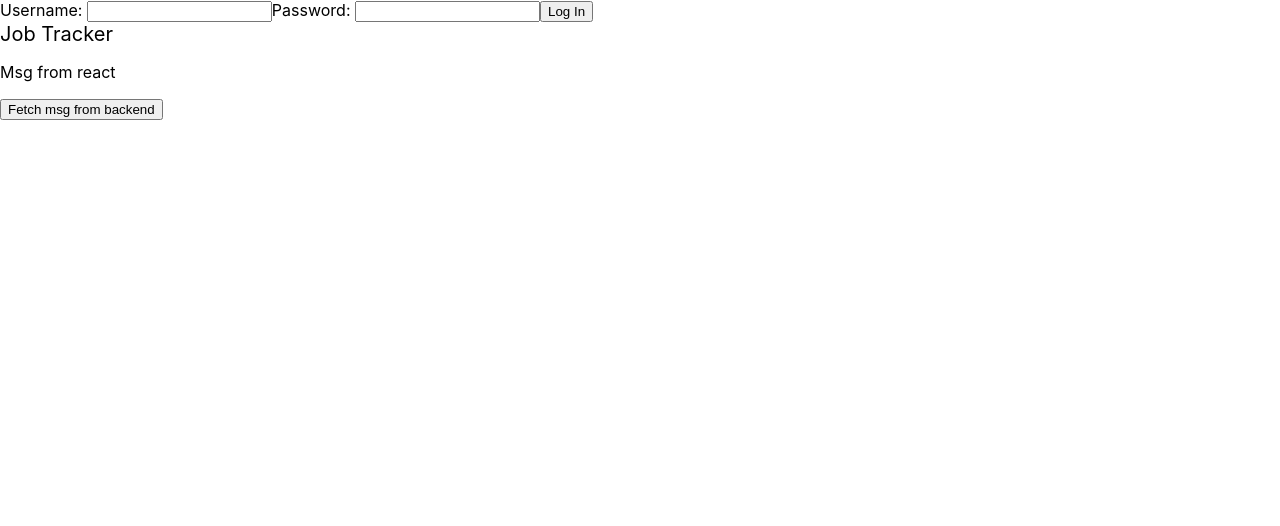
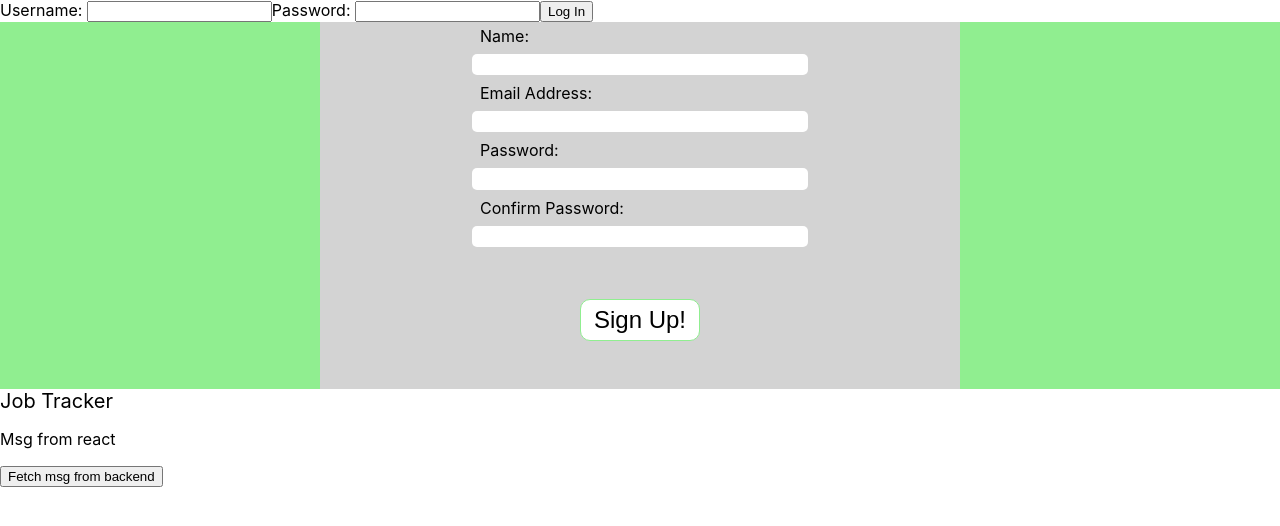
Before and after one commit to chingu-voyages/v8-chimeras-team-04, a React (Create React App) app in the folder client/: page / in a window 1280 px wide. Shown: the top 526 px of the page. Built offline with nearby package versions, Linux system fonts and the light colour scheme.

Commit message:
signup field

```diff
--- a/client/src/App.jsx
+++ b/client/src/App.jsx
@@ -2,6 +2,7 @@ import React, { useState } from 'react';
 
 import Login from './components/Login';
 import Header from './components/Header';
+import Signup from './components/Signup';
 
 export default function App() {
   const [data, setData] = useState();
@@ -9,6 +10,7 @@ export default function App() {
   return (
     <div>
       <Login />
+      <Signup />
       <Header />
       <p>Msg from react</p>
       <p>{data}</p>
--- /dev/null
+++ b/client/src/Components/Signup.jsx
@@ -0,0 +1,70 @@
+import React, { useState } from 'react';
+import './Signup.scss';
+
+export default function Signup() {
+  const [ username, setUsername ] = useState("");
+  const [ email, setEmail ] = useState('');
+  const [ password, setPassword ] = useState('');
+  const [ confirm, setConfirm ] = useState('');
+
+  return (
+    <div className="signup">
+      <form onSubmit={handleSubmit}>
+        <label htmlFor="username">Name: </label>
+        <input
+          type="text"
+          name="username"
+          value={username}
+          onChange={e => setUsername(e.target.value)}
+        />
+        {/* <br/> */}
+        <label htmlFor="email">Email Address: </label>
+        <input
+          type="email"
+          name="email"
+          value={email}
+          onChange={e => setEmail(e.target.value)}
+        />
+        {/* <br/> */}
+        <label htmlFor="password">Password: </label>
+        <input
+          type="password"
+          name="password"
+          value={password}
+          onChange={e => setPassword(e.target.value)}
+        />
+        {/* <br/> */}
+        <label htmlFor="confirm">Confirm Password: </label>
+        <input
+          type="password"
+          name="confirm"
+          value={confirm}
+          onChange={e => setConfirm(e.target.value)}
+        />
+        {/* <br/> */}
+        <button>Sign Up!</button>
+      </form>
+    </div>
+  )
+
+  function handleSubmit(e) {
+    e.preventDefault();
+    if(!username || !email || !password || !confirm) {
+      alert('All Fields are Required');
+      return;
+    } else if(password !== confirm) {
+      alert('Password Not Matching');
+      return;
+    }
+    const loginData = new FormData(e.target);
+
+    // console.log(loginData.get(username));
+    // console.log(loginData.get('email'));
+    // console.log(loginData.get('confirm'));
+
+    fetch('/api/form-submit-url', {
+      method: 'POST',
+      body: loginData
+    });
+  }
+}
--- /dev/null
+++ b/client/src/Components/Signup.scss
@@ -0,0 +1,42 @@
+
+
+.signup {
+  background: lightgreen;
+  form {
+    background: lightgray;
+    margin: 0 auto;
+    display: flex;
+    justify-content: space-between;
+    flex-direction: column;
+    width: 50%;
+    label, input {
+      margin: 0.25em auto;
+    }
+    label {
+      width: 50%;
+      font-size: 1em;
+    }
+    input {
+      padding: 0.1em 0.5em;
+      border: none;
+      border-radius: 5px;
+      width: 50%;
+      font-size: 1em;
+    }
+    button {
+      border: 1px solid lightgreen;
+      background: white;
+      border-radius: 10px;
+      padding: 0.25em 0.5em;
+      width: 5em;
+      margin: 2em auto;
+      font-size: 1.5em;
+      &:hover {
+        cursor: pointer;
+        background: lightgreen;
+        border: 1px solid white;
+      }
+    }
+  }
+
+}
```
